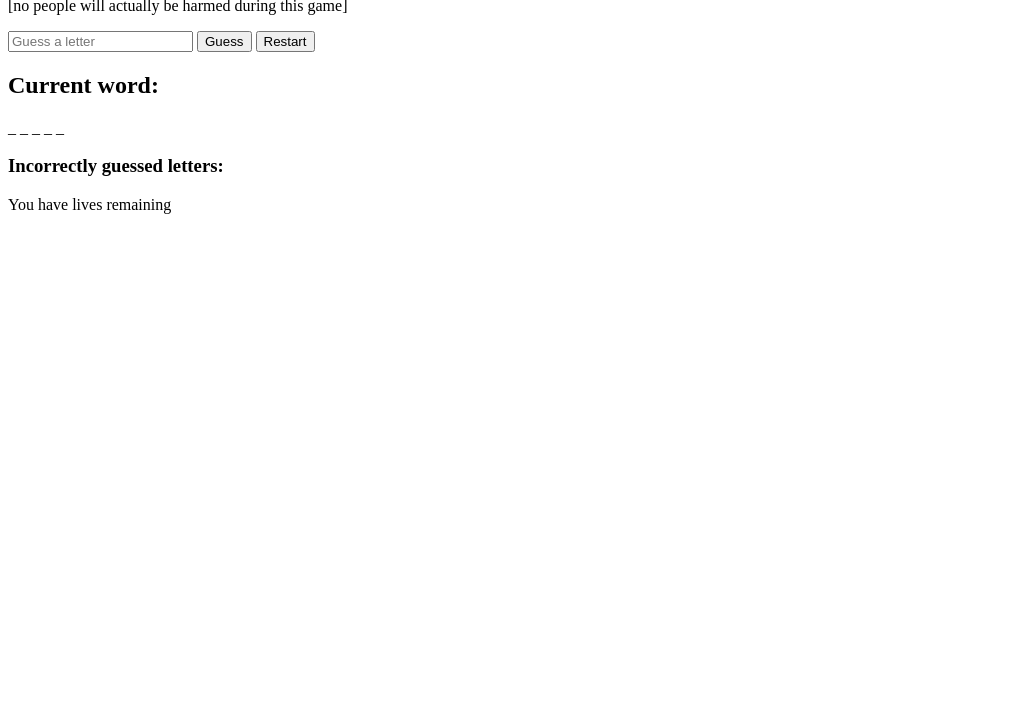
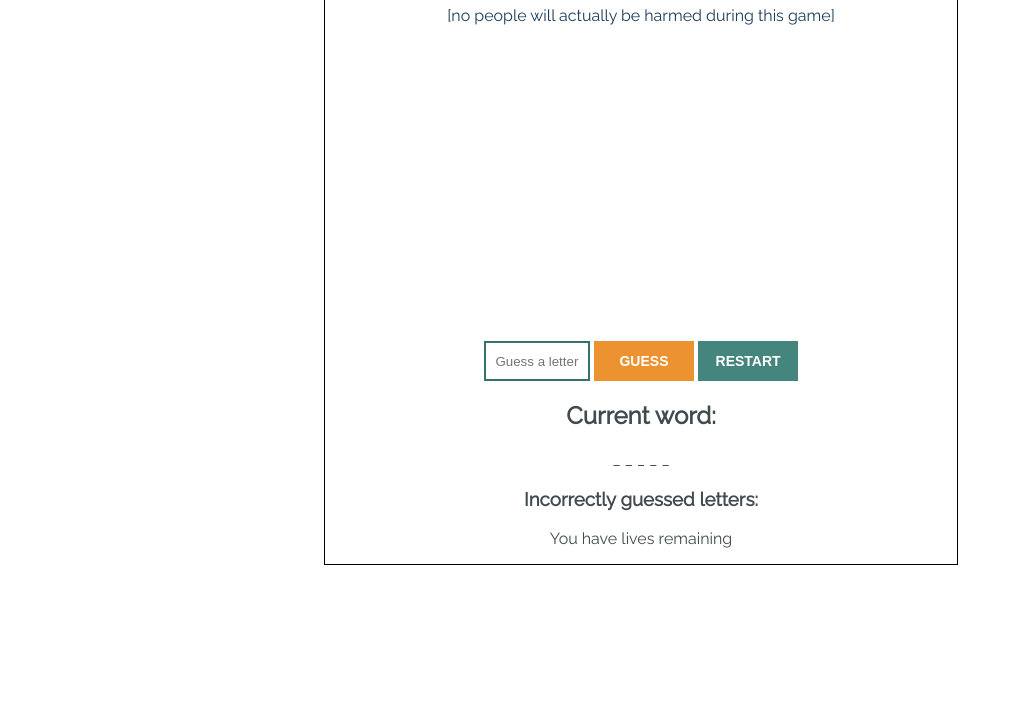
Before and after one commit to TaylavanIngen/Hangman, a plain HTML site: page index.html in a window 1280 px wide. Shown: the part 83-800 px from the top of the page, without its empty margins (0-1013 px from the left). Drawn offline with Linux system fonts and the light colour scheme.

Commit message:
begin gemaakt met css en html opfrissen

```diff
--- a/index.html
+++ b/index.html
@@ -6,22 +6,25 @@
     <meta http-equiv="X-UA-Compatible" content="ie=edge" />
     <title>Hangman</title>
     <link rel="stylesheet" type="text/css" href="style.css" />
+    <script defer type="text/javascript" src="script.js"></script>
+    <link href="https://fonts.googleapis.com/css2?family=Raleway&display=swap" rel="stylesheet">
   </head>
-  <body>
-    <h1>Simple 'Hangman' Game</h1>
-    <p>[no people will actually be harmed during this game]</p>
-
+  <body class="">
+    <div class="container">
+      <h1 class="title">Simple 'Hangman' Game</h1>
+      <p class="subtitle">[no people will actually be harmed during this game]</p>
+      <div class="result">
         <div class="win">
           <h2>You won!</h2>
           <img src="win.gif" />
         </div>
-
         <div class="lose">
           <h2>You lost..</h2>
           <img src="lose.gif" />
           <p>The chosen word was: <span></span></p>
         </div>
-
+      </div>
+      <div class="hangman-input-area">
         <input type="text" placeholder="Guess a letter" maxlength="1" />
         <button class="guess">Guess</button>
         <button class="restart">Restart</button>
@@ -30,6 +33,8 @@
         <h3>Incorrectly guessed letters:</h3>
         <div class="guessed_letters"></div>
         <p class="lives">You have <span></span> lives remaining</p>
-    <script type="text/javascript" src="script.js"></script>
+      </div>
+  </div>
+
   </body>
 </html>
--- a/style.css
+++ b/style.css
@@ -1,3 +1,27 @@
+body {
+  font-family: 'Raleway', sans-serif;
+  color: #414A4F;
+  text-align: center;
+}
+
+.container {
+  width: 50%;
+  margin: 0 25%;
+  border: 1px solid black;
+}
+
+/* .title {
+
+} */
+
+.subtitle {
+  color: #1B3D59;
+}
+
+.result {
+  height: 300px;
+}
+
 .win,
 .lose {
   display: none;
@@ -10,3 +34,29 @@
 .lose h2 {
   color: blue;
 }
+
+/* .hangman-input-area {
+
+} */
+
+input {
+  width: 98px;
+  height: 34px;
+  border: 2px solid #357171;
+  text-align: center;
+}
+
+button {
+  width: 100px;
+  height: 40px;
+  border: none;
+  text-transform: uppercase;
+  font-weight: bold;
+  font-size: 14px;
+  color: #FFF;
+}
+
+.guess{background-color: #Ed9230;}
+.guess:hover{background-color: #E96429; transition: 0.3s;}
+.restart{background-color: #44857D;}
+.restart:hover{background-color: #1B3D59; transition: 0.3s}
```
Lines whose indentation alone changed are shown as unchanged.
